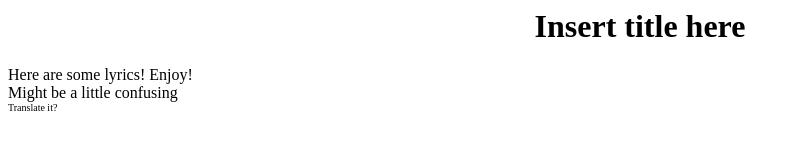
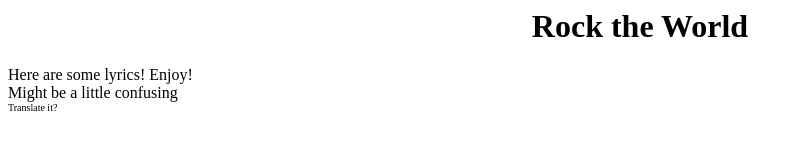
Before and after one commit to DevKnight480/Catapult-Project, a plain HTML site: page messywebsite/rock.html in a window 1280 px wide. Shown: the whole page, without its empty margins (0-803 px from the left). Drawn offline with Linux system fonts and the light colour scheme.

Commit message:
updated second page

```diff
--- a/messywebsite/rock.html
+++ b/messywebsite/rock.html
@@ -1,7 +1,7 @@
 <html>
 	<head>
 		<center>
-			<h1>Insert title here</h1>
+			<h1>Rock the World</h1>
 		</center>
 	</head>
 	<body>
```
